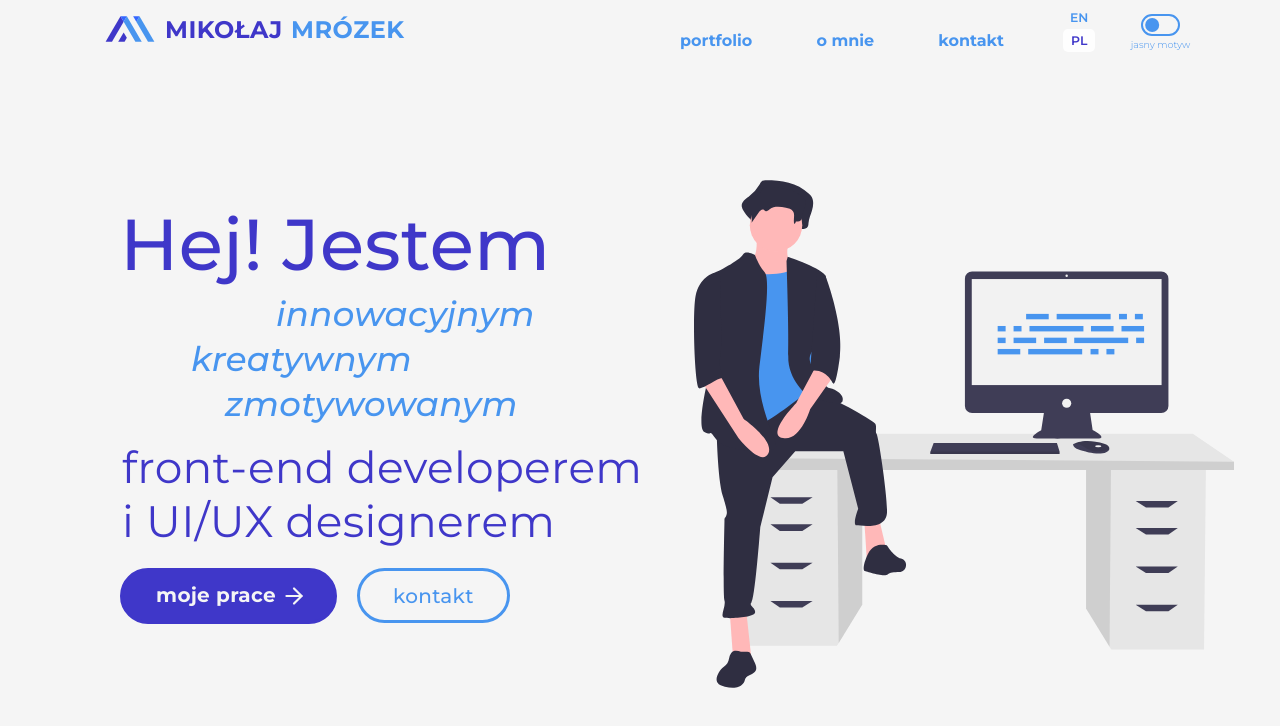
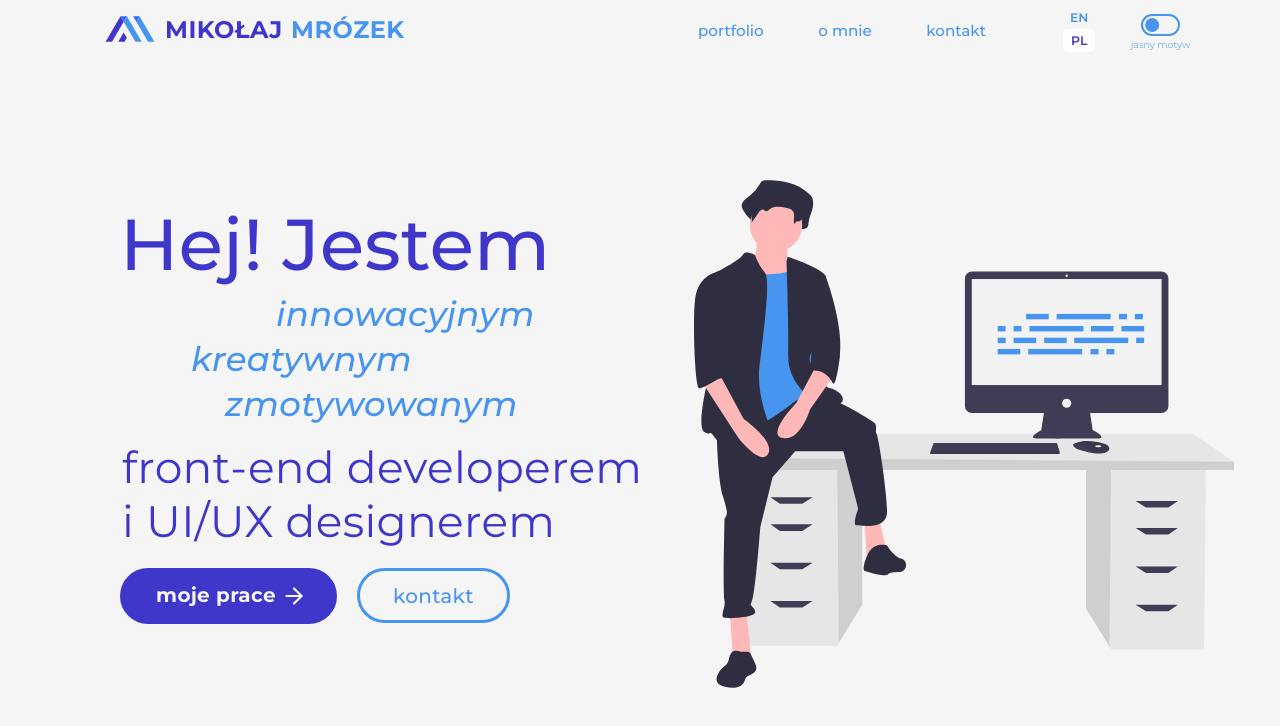
Before and after one commit to Reqill/portfolio-website-2021, a React (Create React App) app: page / in a window 1280 px wide. Shown: the top 726 px of the page. Built offline with nearby package versions, Linux system fonts and the light colour scheme.

Commit message:
Update LinkAnchor.jsx

```diff
--- a/src/components/LinkAnchor.jsx
+++ b/src/components/LinkAnchor.jsx
@@ -5,7 +5,7 @@ function LinkAnchor({ activeIdx, idx, colorScheme, text, setScreen }) {
     const [hover, setHover] = useState(false)
 
     return (
-        <div className='nav-button' style={{ backgroundColor: hover ? colorScheme.hover : null, padding: 0, margin: 0 }}>
+        <div className='nav-sheet' style={{ backgroundColor: hover ? colorScheme.hover : null, }}>
             <div className='nav-button' style={{ backgroundColor: (activeIdx === idx) ? colorScheme.backgroundCard : null }}
                 onClick={() => setScreen(idx)} onMouseEnter={() => setHover(true)} onMouseLeave={() => setHover(false)}>
                 <h4 style={{ color: (activeIdx === idx) ? colorScheme.primary : colorScheme.secondary }}>{text}</h4>
```
